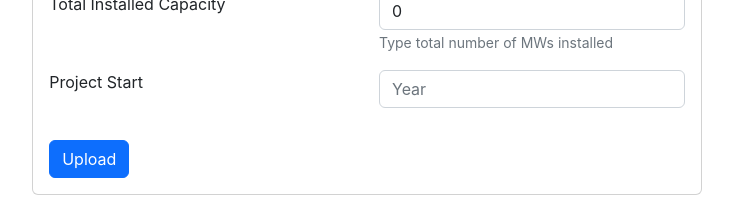
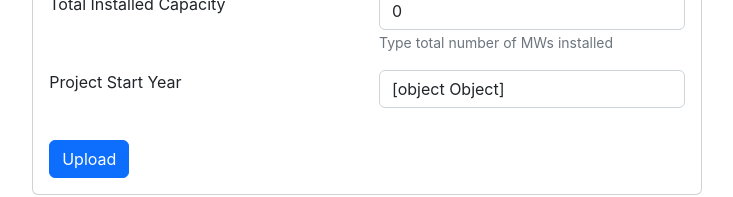
Before and after one commit to madskl1975/offshore-wind-farms, a React (Create React App) app: page /upload in a window 1280 px wide. Shown: the part 1036-1233 px from the top of the page, without its empty margins (273-1006 px from the left). Built offline with nearby package versions, Linux system fonts and the light colour scheme.

Commit message:
.map turbine

```diff
--- a/src/components/HomePageCards.js
+++ b/src/components/HomePageCards.js
@@ -24,16 +24,16 @@ export default function Site({ site }) {
           <Card.Subtitle className="mb-2">
             Installed Capacity: {site.installedCapacity} MW
           </Card.Subtitle>
-          {/* {site.turbine.map((turbine) => (
+          {site.turbine.map((turbine) => (
             <>
               <Card.Subtitle className="mb-2">
-                Turbine: {turbine.turbineModel}
+                Turbine: {turbine.model}
               </Card.Subtitle>
               <Card.Subtitle className="mb-2">
-                Number:
+                Number: {turbine.numberOfTurbines}
               </Card.Subtitle>
             </>
-          ))} */}
+          ))}
         </Card.Body>
       </Card>
     </Col>
--- a/src/pages/UploadSite.js
+++ b/src/pages/UploadSite.js
@@ -15,7 +15,7 @@ export default function UploadSite() {
       { projectStartYear: "", projectStartMonth: "", projectStartEvent: "" }, // opretter fint mit array for projectStart
     ],
   });
-  const [image, setImage] = useState("");
+  // const [image, setImage] = useState("");
   // const [projectStart, setProjectStart] = useState("");
   // const [name, setName] = useState("");
   // const [developmentStatus, setDevelopmentStatus] = useState("");
@@ -131,7 +131,7 @@ export default function UploadSite() {
         <Card style={{ width: "60%" }} className="m-5">
           <Card.Img
             variant="top"
-            src={image}
+            src={formData.image}
             alt="Choose"
             onError={(event) => (event.target.src = imgPlaceholder)}
           />
@@ -250,7 +250,7 @@ export default function UploadSite() {
               </Row>
               <Row className="mb-3">
                 <Col>
-                  <Form.Label>Project Start</Form.Label>
+                  <Form.Label>Project Start Year</Form.Label>
                 </Col>
                 <Col>
                   <Form.Control
@@ -258,7 +258,7 @@ export default function UploadSite() {
                     type="text"
                     placeholder="Year"
                     name="projectStartYear"
-                    value={formData.year}
+                    value={formData.projectStart}
                     onChange={handleProjectStart}
                   />
                 </Col>
```
